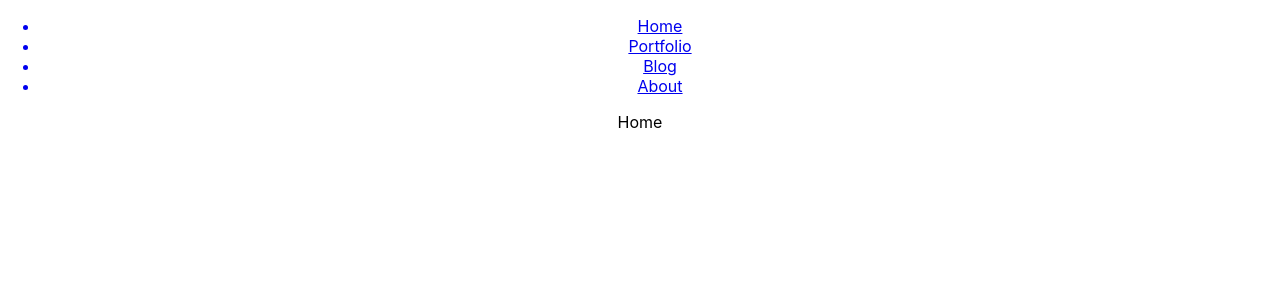
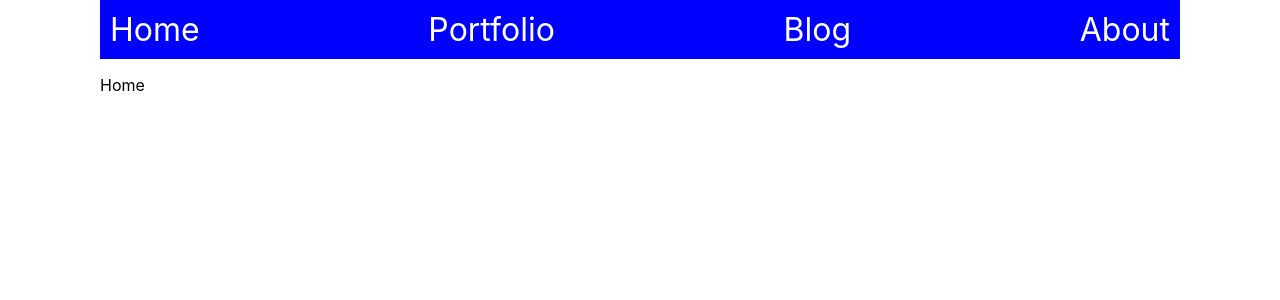
Before and after one commit to DavyFungALoi/Blog-API, a React (Create React App) app in the folder read-front-end/: page / in a window 1280 px wide. Shown: the top 300 px of the page. Built offline with nearby package versions, Linux system fonts and the light colour scheme.

Commit message:
added a top nav bar and started working on the CSS for the blogpostoverview, added rendering of more elements

```diff
--- a/read-front-end/src/App.css
+++ b/read-front-end/src/App.css
@@ -1,38 +1,6 @@
-.App {
-  text-align: center;
+.App_container {
+  box-sizing: border-box;
+  width: 1080px;
+  margin: auto;
+
 }
-
-.App-logo {
-  height: 40vmin;
-  pointer-events: none;
-}
-
-@media (prefers-reduced-motion: no-preference) {
-  .App-logo {
-    animation: App-logo-spin infinite 20s linear;
-  }
-}
-
-.App-header {
-  background-color: #282c34;
-  min-height: 100vh;
-  display: flex;
-  flex-direction: column;
-  align-items: center;
-  justify-content: center;
-  font-size: calc(10px + 2vmin);
-  color: white;
-}
-
-.App-link {
-  color: #61dafb;
-}
-
-@keyframes App-logo-spin {
-  from {
-    transform: rotate(0deg);
-  }
-  to {
-    transform: rotate(360deg);
-  }
-}
--- a/read-front-end/src/App.js
+++ b/read-front-end/src/App.js
@@ -2,6 +2,7 @@ import React, { useState, useEffect } from "react";
 import "./App.css";
 import Home from "./components/Home/home"
 import Nav from "./components/layout/Nav/nav";
+import Footer from "./components/layout/Footer/footer"
 import Blogoverview from "./components/Blog/Blogoverview/blogoverview";
 import BlogPost from './components/Blog/Blogpost/blogpost'
 import About from "./components/About/about";
@@ -10,7 +11,7 @@ import { BrowserRouter as Router, Switch, Route } from "react-router-dom";
 
 function App() {
   return (
-    <div className="App">
+    <div className="App_container">
       <Router>
         <div>
           <Nav />
@@ -21,6 +22,7 @@ function App() {
             <Route path="/Blog/:id" exact component={BlogPost} />
             <Route path="/about" component={About} />
           </Switch>
+
         </div>
       </Router>
     </div>
--- a/read-front-end/src/components/Blog/Blogoverview/blogoverview.css
+++ b/read-front-end/src/components/Blog/Blogoverview/blogoverview.css
@@ -0,0 +1,29 @@
+.blogoverview__container{
+display: grid;
+grid-template-columns: 500px 500px;
+grid-template-rows: 500px 500px;
+
+}
+
+.blog_overview__title{
+    text-align: center;
+    font-size: 2rem;
+
+}
+
+.blogoverview__post{
+    text-align: center;
+    text-decoration:none;
+    font-size: 2rem;
+    background-color: #777;
+    border: 1px solid black;
+    color: yellow;
+    box-shadow: 0 4px 8px 0 rgba(0,0,0,0.2);
+    border-radius: 5px;
+    height: 100%;
+
+}
+
+a:link {
+    text-decoration: none;
+  }
--- a/read-front-end/src/components/Blog/Blogoverview/blogoverview.js
+++ b/read-front-end/src/components/Blog/Blogoverview/blogoverview.js
@@ -1,5 +1,6 @@
 import React, { useState, useEffect } from "react";
 import { Link } from "react-router-dom";
+import "./blogoverview.css";
 
 export default function Blogoverview() {
   useEffect(() => {
@@ -8,26 +9,32 @@ export default function Blogoverview() {
   const [blogs, setBlogs] = useState([]);
 
   const fetchBlogs = async () => {
-    const data = await fetch("http://localhost:5000/blog/user", {
+    const data = await fetch("http://localhost:5000/blog", {
       mode: "cors",
       method: "GET",
     });
     const items = await data.json();
     console.log(items);
-    setBlogs(items.users_list);
+    setBlogs(items.post_list);
   };
 
   return (
     <div>
-      <div>
+      <div className="blog_overview__title">Blogoverview</div>
+      <div className="blogoverview__container">
         {blogs.map((blog) => (
-          <div key={blog._id}>
-            <Link to={`/blog/${blog._id}`}>{blog.first_name}</Link>
-          </div>
+
+          <Link to={`/blog/${blog._id}`}>
+
+            <div className="blogoverview__post" key={blog._id}>
+            <div>{blog.title}</div>
+              <div>{blog.author.first_name}</div>
+              <div>{blog.time}</div>
+              <div>Preview</div>
+            </div>
+          </Link>
         ))}
       </div>
-
-      <div>blogoverview</div>
     </div>
   );
 }
--- /dev/null
+++ b/read-front-end/src/components/layout/Footer/footer.js
@@ -0,0 +1,9 @@
+import React from 'react'
+
+export default function footer() {
+    return (
+        <div>
+            Footer
+        </div>
+    )
+}
--- a/read-front-end/src/components/layout/Nav/nav.css
+++ b/read-front-end/src/components/layout/Nav/nav.css
@@ -0,0 +1,15 @@
+.nav__bar__container {
+    background-color: blue;
+    display: flex;
+    justify-content: space-between;
+    margin-top: 0px;
+    padding: 10px;
+
+
+}
+
+.nav__bar_item {
+    color: white;
+    list-style: none;
+    font-size: 2rem;
+}
--- a/read-front-end/src/components/layout/Nav/nav.js
+++ b/read-front-end/src/components/layout/Nav/nav.js
@@ -1,21 +1,22 @@
 import React from "react";
 import { Link } from "react-router-dom";
+import "./nav.css";
 
 export default function nav() {
   return (
     <div>
-      <ul>
+      <ul className="nav__bar__container">
         <Link to="/">
-          <li>Home</li>
+          <li className="nav__bar_item">Home</li>
         </Link>
         <Link to="/portfolio">
-          <li>Portfolio</li>
+          <li className="nav__bar_item">Portfolio</li>
         </Link>
         <Link to="/blog">
-          <li>Blog</li>
+          <li className="nav__bar_item">Blog</li>
         </Link>
         <Link to="/about">
-          <li>About</li>
+          <li className="nav__bar_item">About</li>
         </Link>
       </ul>
     </div>
```
Also changed, not shown: read-front-end/src/components/layout/Footer/footer.css (added), read-front-end/src/components/layout/footer/footer.js (deleted).
